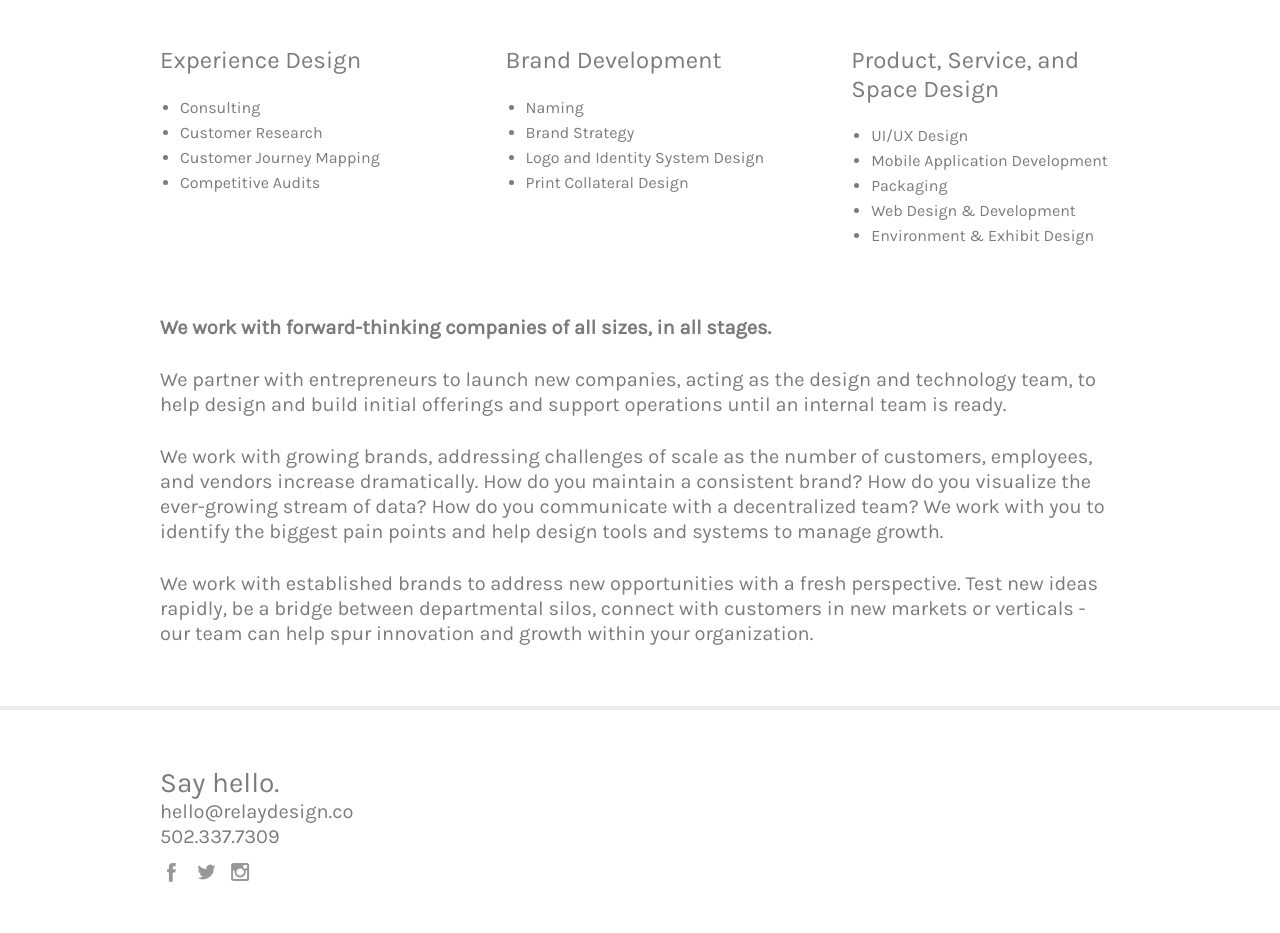
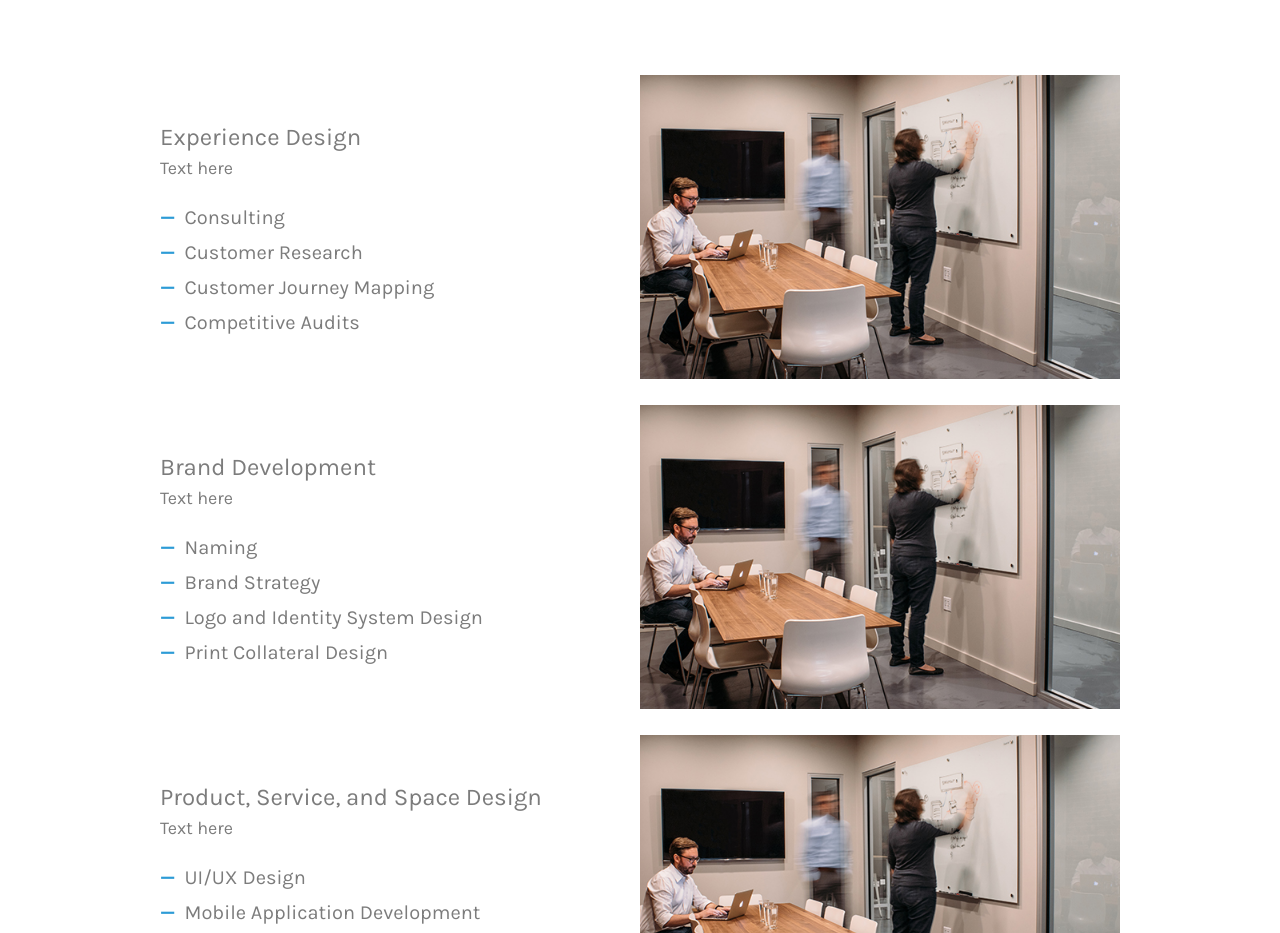
Before and after one commit to relaydesignco/relaywebsite, a Vue app: page /services in a window 1280 px wide. Shown: the part 419-1352 px from the top of the page. Built offline with nearby package versions, Linux system fonts and the light colour scheme; what vue-head would draw is missing.

Commit message:
Adds animated links.

```diff
--- a/src/assets/base.scss
+++ b/src/assets/base.scss
@@ -37,6 +37,29 @@ p {
 a, a:hover, a:visited, a:active {
   color: $brand-primary;
   text-decoration: none;
+}
+
+a.major {
+  position: relative;
+  display: inline-block;
+
+  &:after {
+    content: '';
+    position: absolute;
+    left: 1px;
+    bottom: -1px;
+    width: 0;
+    height: 3px;
+    background-color: $brand-primary;
+    transition: .2s;
+  }
+
+  &:hover {
+
+    &:after {
+      width: 100%;
+    }
+  }
 }
 
 .wrapper {
--- a/src/components/Home.vue
+++ b/src/components/Home.vue
@@ -9,10 +9,10 @@
         <p>We help companies use design and technology to grow and innovate through branding, experience design, and digital applications.</p>
       </section>
       <section class="fadein" id="home-projects">
-        <p>Hello <router-link :to="'hello-world'">world</router-link>.</p>
-        <p>See past <router-link :to="'projects'">projects</router-link>.<br />
-          Learn about <router-link :to="'services'">our services</router-link>.<br />
-          Meet the <router-link :to="'company'">team</router-link>.<br />
+        <p>Hello <router-link :to="'hello-world'" class="major">world</router-link>.</p>
+        <p>See past <router-link :to="'projects'" class="major">projects</router-link>.<br />
+          Learn about <router-link :to="'services'" class="major">our services</router-link>.<br />
+          Meet the <router-link :to="'company'" class="major">team</router-link>.<br />
         </p>
 
       </section>
--- a/src/components/Services.vue
+++ b/src/components/Services.vue
@@ -6,50 +6,59 @@
     </header>
 
     <article class="wrapper">
-      <header>
-        <h2>We design the brands, digital interactions, and physical spaces that shape how people experience your company. </h2>
+      <header class="fadein">
+          <h2 class="intro">We design the brands, digital interactions, and physical spaces that shape how people experience your company.</h2>
+      </header>
         <!--
         <h3>We are focused on the total experience people have with your company, from when they first search for your product, to when they rave about it to their friends.</h3>
         -->
-      </header>
-      <section class="services row flex-grid">
-        <article class="column-third">
-          <header>
-            <h3>Experience Design</h3>
-          </header>
-          <p></p>
-          <ul>
+      <section class="slat">
+        <div class="column-half">
+          <h3>Experience Design</h3>
+          <p>Text here</p>
+          <ul class="dash-list">
             <li>Consulting</li>
             <li>Customer Research</li>
             <li>Customer Journey Mapping</li>
             <li>Competitive Audits</li>
           </ul>
-        </article>
-        <article class="column-third">
-          <header>
-            <h3>Brand Development</h3>
-          </header>
-          <p></p>
-          <ul>
+        </div>
+        <div class="column-half">
+          <img src="/static/company-small-1.jpg" />
+        </div>
+      </section>
+
+      <section class="slat">
+        <div class="column-half">
+          <h3>Brand Development</h3>
+          <p>Text here</p>
+          <ul class="dash-list">
             <li>Naming</li>
             <li>Brand Strategy</li>
             <li>Logo and Identity System Design</li>
             <li>Print Collateral Design</li>
           </ul>
-        </article>
-        <article class="column-third">
-          <header>
-            <h3>Product, Service, and Space Design</h3>
-          </header>
-          <p></p>
-          <ul>
+        </div>
+        <div class="column-half">
+          <img src="/static/company-small-1.jpg" />
+        </div>
+      </section>
+
+      <section class="slat">
+        <div class="column-half">
+          <h3>Product, Service, and Space Design</h3>
+          <p>Text here</p>
+          <ul class="dash-list">
             <li>UI/UX Design</li>
             <li>Mobile Application Development</li>
             <li>Packaging</li>
             <li>Web Design & Development</li>
             <li>Environment & Exhibit Design</li>
           </ul>
-        </article>
+        </div>
+        <div class="column-half">
+          <img src="/static/company-small-1.jpg" />
+        </div>
       </section>
 
       <section class="work-with-us">
@@ -92,34 +101,4 @@ export default {
 <!-- Add "lang" attribute to use scss instead -->
 <style scoped lang="scss">
 
-  .flex-grid {
-
-    h4 {
-      margin-top: 0;
-      margin-bottom: 0;
-      font-size: 18px;
-    }
-
-    p {
-      margin: 0;
-      font-size: .8em;
-    }
-
-    ul {
-      padding-left: 1em;
-    }
-
-    ul li {
-      font-size: .8em;
-    }
-
-    .column-third {
-      text-align: left;
-    }
-
-    article {
-      //font-size: 16px;
-    }
-  }
-
 </style>
```
